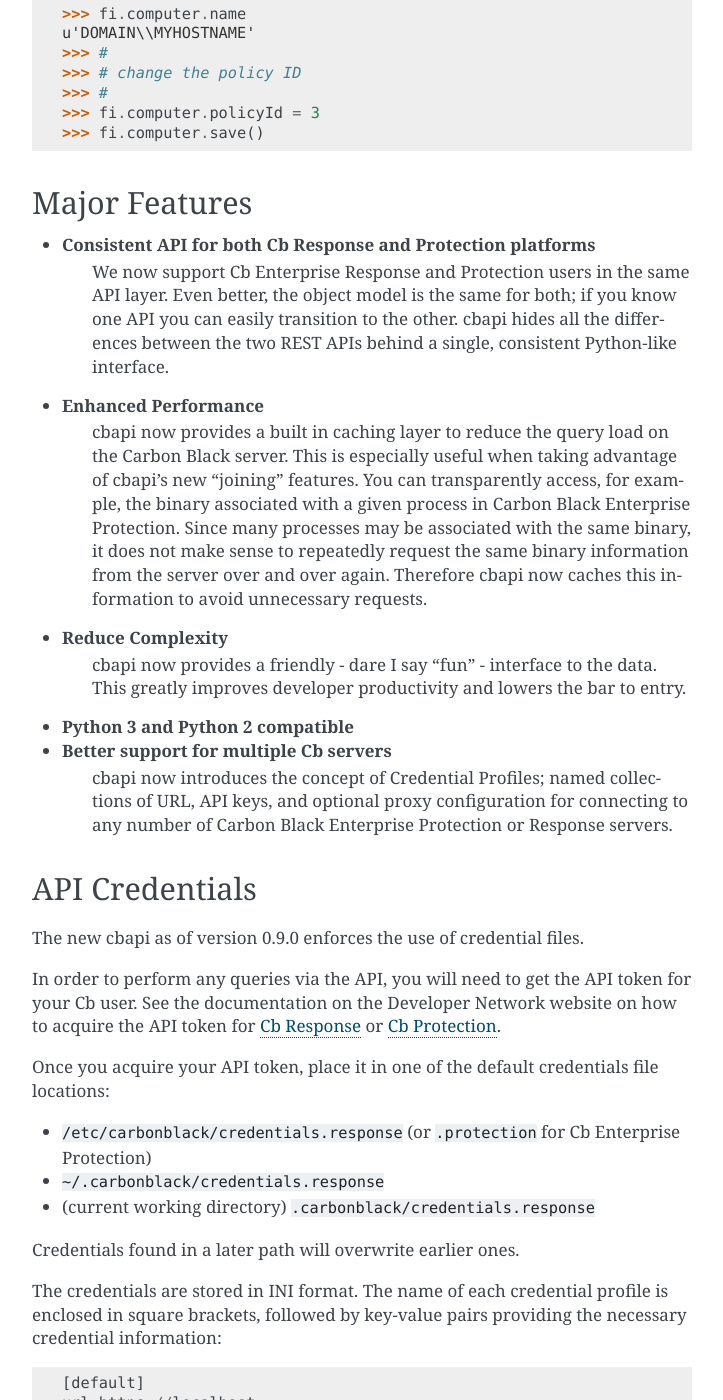
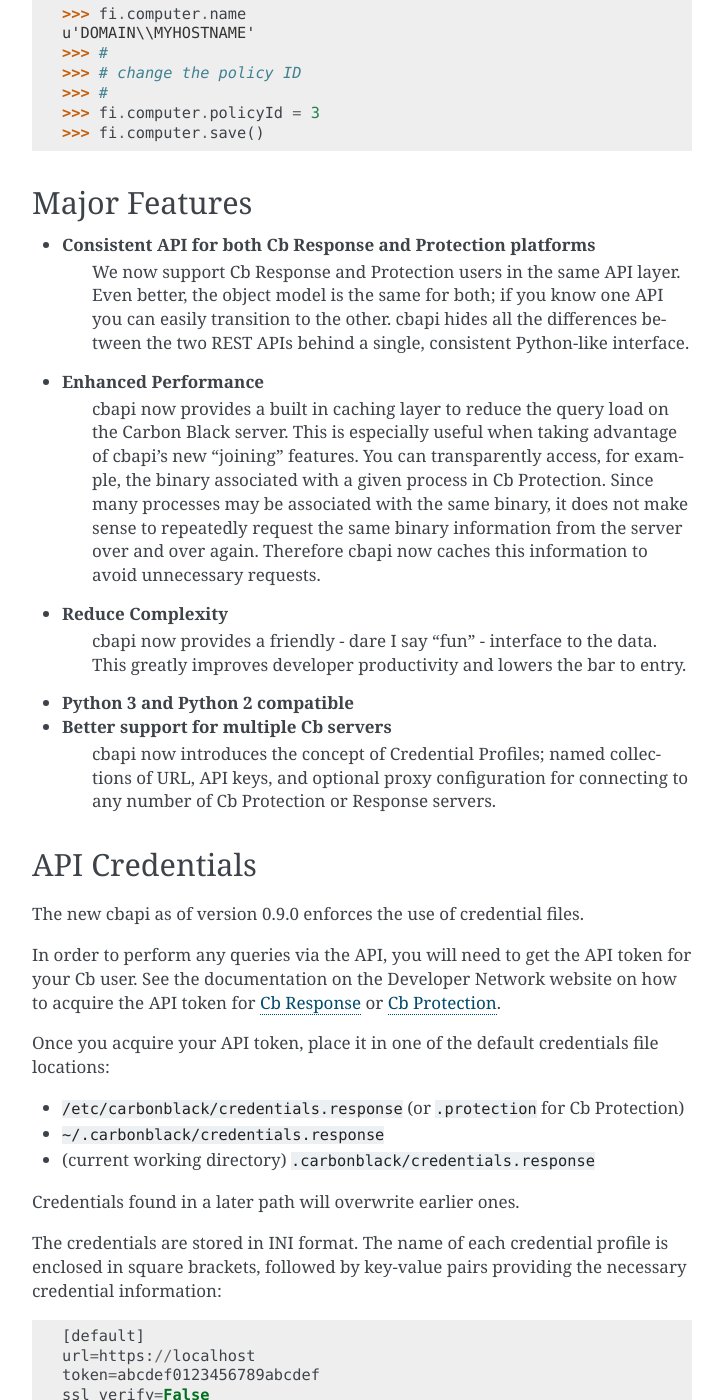
Before and after one commit to carbonblack/cbapi-python, a Sphinx documentation site: the page built from docs/index.rst, in a window 1280 px wide and 1400 px high, scrolled down 1162 px. Shown: the whole window, without its empty margins (388-1111 px from the left). Built offline with Sphinx 7.4.7, drawn with Linux system fonts in a browser that asks for light colours.

Commit message:
formatting and minor edits to docs

```diff
--- a/docs/index.rst
+++ b/docs/index.rst
@@ -68,14 +68,14 @@
 --------------
 
 - **Consistent API for both Cb Response and Protection platforms**
-    We now support Cb Enterprise Response and Protection users in the same API layer. Even better,
+    We now support Cb Response and Protection users in the same API layer. Even better,
     the object model is the same for both; if you know one API you can easily transition to the other. cbapi
     hides all the differences between the two REST APIs behind a single, consistent Python-like interface.
 
 - **Enhanced Performance**
     cbapi now provides a built in caching layer to reduce the query load on the Carbon Black server. This is especially
     useful when taking advantage of cbapi's new "joining" features. You can transparently access, for example, the
-    binary associated with a given process in Carbon Black Enterprise Protection. Since many processes may be associated
+    binary associated with a given process in Cb Protection. Since many processes may be associated
     with the same binary, it does not make sense to repeatedly request the same binary information from the server
     over and over again. Therefore cbapi now caches this information to avoid unnecessary requests.
 
@@ -87,7 +87,7 @@
 
 - **Better support for multiple Cb servers**
     cbapi now introduces the concept of Credential Profiles; named collections of URL, API keys, and optional proxy
-    configuration for connecting to any number of Carbon Black Enterprise Protection or Response servers.
+    configuration for connecting to any number of Cb Protection or Response servers.
 
 
 API Credentials
@@ -102,7 +102,7 @@
 
 Once you acquire your API token, place it in one of the default credentials file locations:
 
-* ``/etc/carbonblack/credentials.response`` (or ``.protection`` for Cb Enterprise Protection)
+* ``/etc/carbonblack/credentials.response`` (or ``.protection`` for Cb Protection)
 * ``~/.carbonblack/credentials.response``
 * (current working directory) ``.carbonblack/credentials.response``
 
```
Also changed, not shown: README.md (+1 -1 lines), 2 other files.
